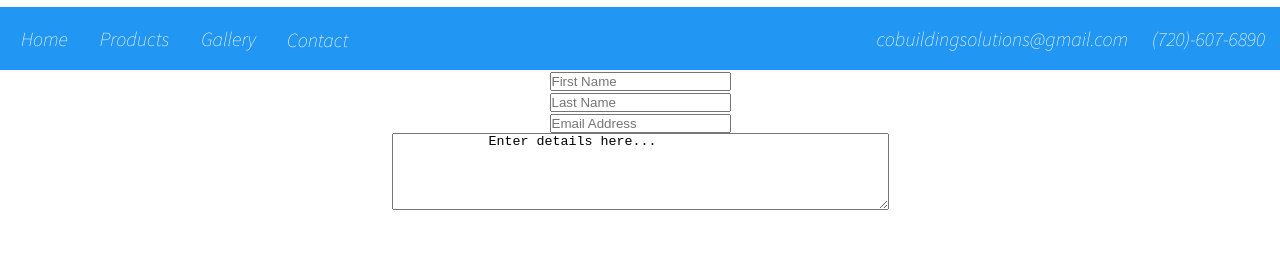
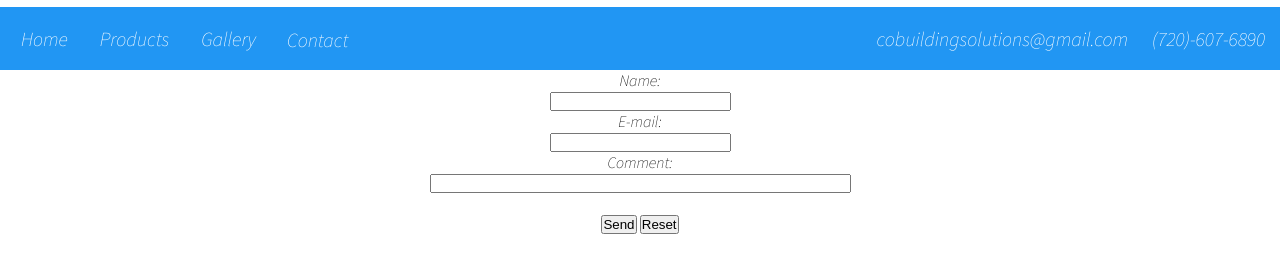
Before and after one commit to Noah8863/COBuildSolutions, a plain HTML site: page quote.html in a window 1280 px wide. Shown: the part 132-404 px from the top of the page. Drawn offline with Linux system fonts and the light colour scheme.

Commit message:
added simple quote sender

```diff
--- a/quote.html
+++ b/quote.html
@@ -46,13 +46,15 @@
             <p id='rightnav'>(720)-607-6890</p>
         </ul>
     </nav>
-    <form class="input-field">
-        <input type="input" placeholder="First Name"><br>
-        <input type="input" placeholder="Last Name"><br>
-        <input type="input" placeholder="Email Address"><br>
-        <textarea rows = "5" cols = "60" name = "description">
-            Enter details here...
-         </textarea><br>
+    <form class="input-field" action="mailto:stacknoah99@gmail.com" method="post" enctype="text/plain">
+        Name:<br>
+        <input type="text" name="name"><br>
+        E-mail:<br>
+        <input type="text" name="mail"><br>
+        Comment:<br>
+        <input type="text" name="comment" size="50"><br><br>
+        <input type="submit" value="Send">
+        <input type="reset" value="Reset">
     </form>
 </body>
 
```
